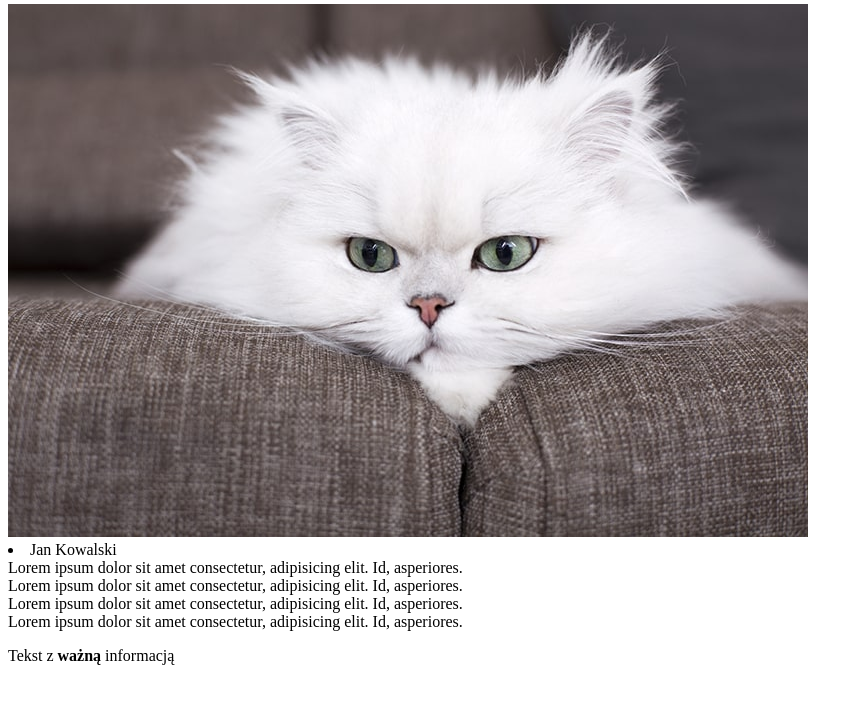
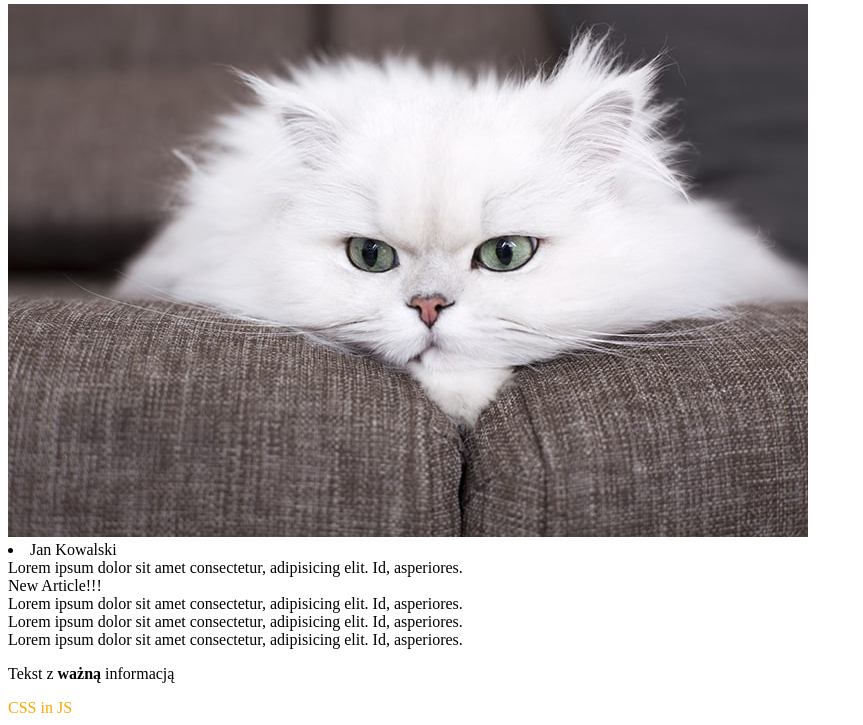
Before and after one commit to PatrickStojek/Module5-Javascript-DOM-PDF, a plain HTML site: page index.html in a window 1280 px wide. Shown: the part 1200-1925 px from the top of the page, without its empty margins (0-863 px from the left). Before the commit the page ends 1881 px from the top, so only its background shows below. Drawn offline with Linux system fonts and the light colour scheme.

Commit message:
adding new article element using JS

```diff
--- a/index.html
+++ b/index.html
@@ -4,7 +4,9 @@
     <meta charset="UTF-8">
     <meta name="viewport" content="width=device-width, initial-scale=1.0">
     <title>Javascript-DOM-PDF</title>
+    <link rel="stylesheet" href="style.css">
     <script src="script.js" defer></script>
+    <script src="style.js" defer></script>
 </head>
 <body>
     <section id = "foo">
@@ -36,6 +38,7 @@
         <p>
 
         </p>
+        <div style="color:red">CSS in JS</div>
     </section>
 </body>
 </html>
--- /dev/null
+++ b/style.css
@@ -0,0 +1,7 @@
+:root {
+    --color: #444;
+}
+
+div {
+    color: var(--color)!important;
+}
--- /dev/null
+++ b/style.js
@@ -0,0 +1,24 @@
+const divEl = document.querySelector('div')
+if(divEl) {
+    const styles = getComputedStyle(divEl)
+    const oldColor = styles.getPropertyValue('--color');
+    console.log(oldColor)
+
+    const docElement = document.documentElement;
+    docElement.style.setProperty('--color', 'orange' )
+
+    const newColor = styles.getPropertyValue('--color');
+    console.log(newColor) //orange
+}
+
+const articleElement = document.querySelector('article')
+console.log(articleElement)
+if(articleElement) {
+    const newSection = document.createElement('article')
+
+    newSection.classList.add('comments');
+    newSection.innerText = 'New Article!!!'
+    newSection.dataset.label = 'some Text'
+    newSection.id = 'commentsList'
+    articleElement.appendChild(newSection)
+}
```
Also changed, not shown: script.js (line endings or trailing spaces).
